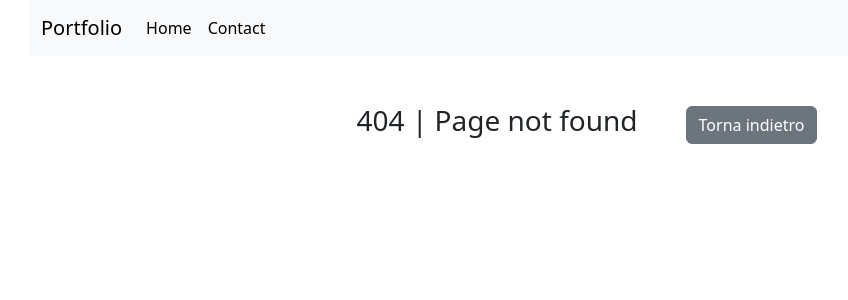
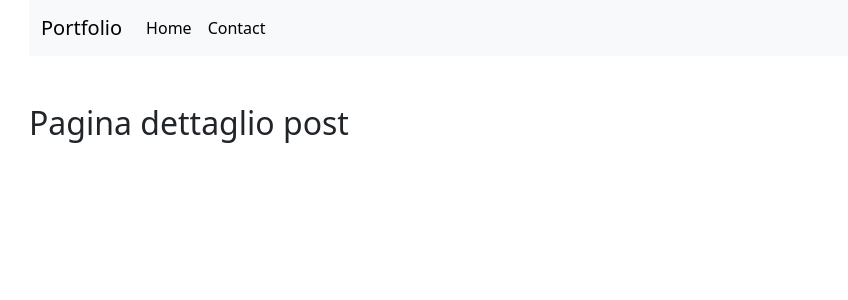
Before and after one commit to GabrieleLombard01/vite-boolfolio, a Vue app: page /projects/1 in a window 1280 px wide. Before the commit this address led to /not-found. Shown: the top 300 px of the page, without its empty margins (53-901 px from the left). Built offline with nearby package versions, Linux system fonts and the light colour scheme.

Commit message:
DetailPage add

```diff
--- /dev/null
+++ b/src/pages/ProjectDetailPage.vue
@@ -0,0 +1,21 @@
+<script >
+export default {
+    name: 'ProjectDetail'
+}
+</script>
+
+<template>
+    <h2>Pagina dettaglio post</h2>
+</template>
+
+<style>
+/* --- STYLE HERE... --- */
+
+/*CSS reset*/
+
+/*Pseudo-classes*/
+
+/*Generics*/
+
+/*Utilties*/
+</style>
--- a/src/router/index.js
+++ b/src/router/index.js
@@ -3,12 +3,14 @@ import {createRouter, createWebHistory} from 'vue-router';
 import HomePage from '../pages/HomePage.vue';
 import ContactPage from '../pages/ContactPage.vue';
 import NotFoundPage from '../pages/NotFoundPage.vue';
+import ProjectDetailPage from '../pages/ProjectDetailPage.vue';
 
 const router = createRouter({
     history: createWebHistory(),
     routes: [
        { path: '/', name: 'home', component: HomePage } ,
        { path: '/contact', name: 'contact', component: ContactPage } ,
+       { path: '/projects/:id', name: 'project-detail', component: ProjectDetailPage } ,
        { path: '/not-found', name: 'not-found', component: NotFoundPage } ,
        { path: '/:pathMatch(.*)*', redirect: '/not-found' } ,
     ]
```
